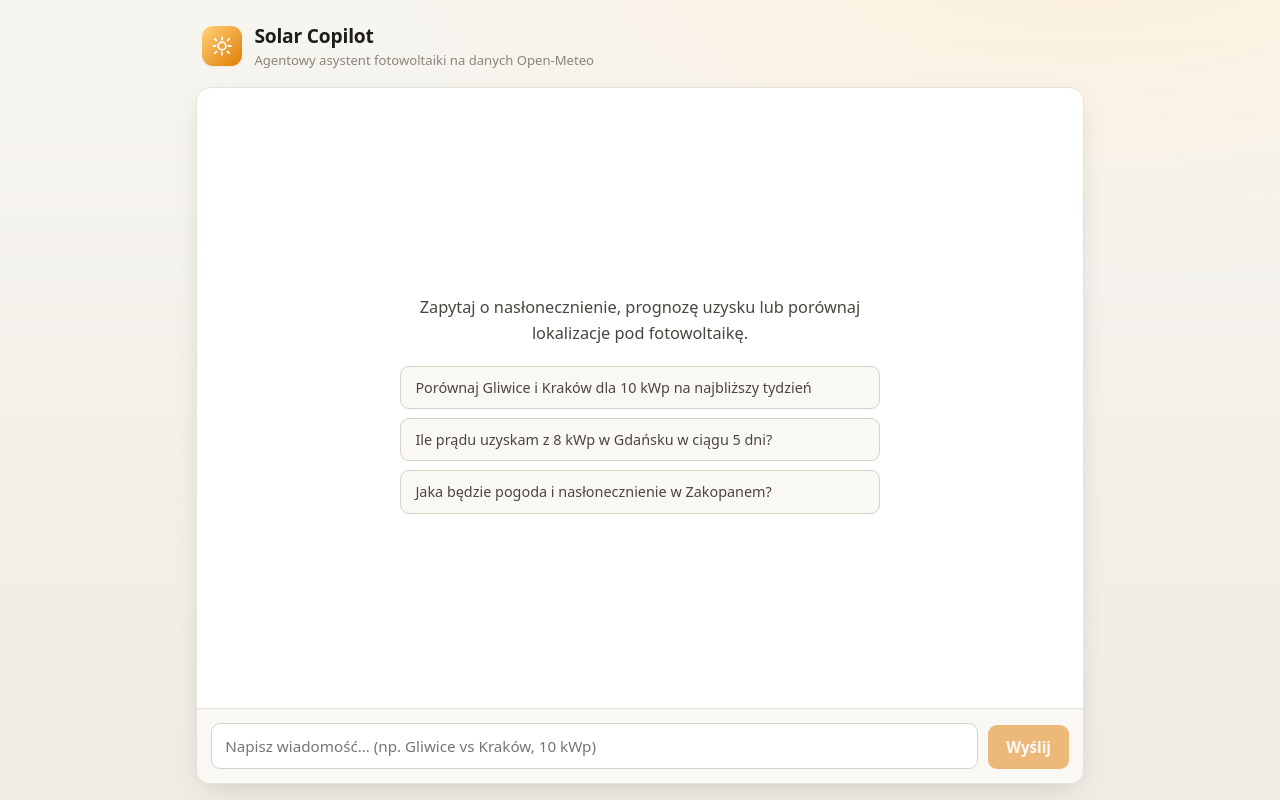
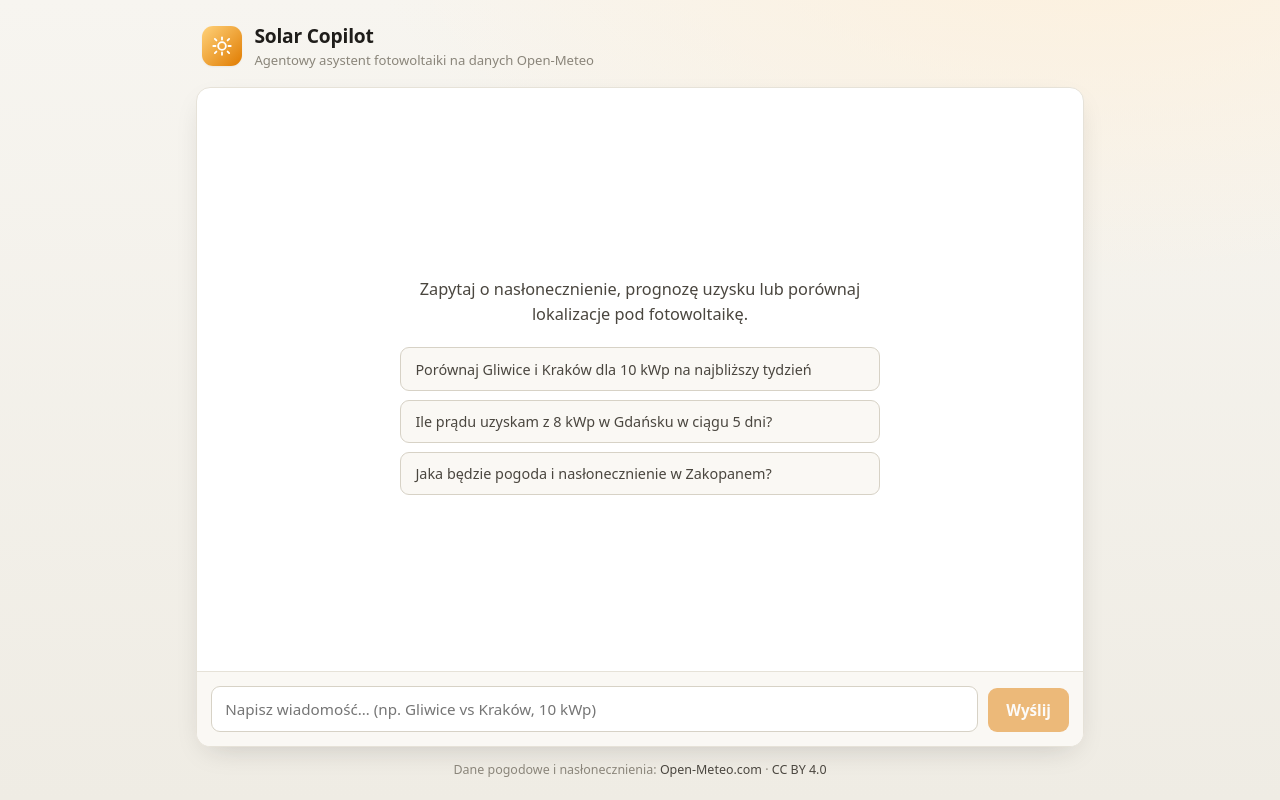
Before and after one commit to DolilDev/boldare-project, a Next.js app: page / in a window 1280 px wide. Built offline with nearby package versions, Linux system fonts and the light colour scheme.

Commit message:
feat(ui): atrybucja Open-Meteo i dopieszczenie wyglądu

```diff
--- a/app/globals.css
+++ b/app/globals.css
@@ -75,3 +75,24 @@ a:hover {
 button {
   font-family: inherit;
 }
+
+::selection {
+  background: var(--accent-ring);
+  color: var(--text);
+}
+
+:focus-visible {
+  outline: 2px solid var(--accent);
+  outline-offset: 2px;
+}
+
+@media (prefers-reduced-motion: reduce) {
+  *,
+  *::before,
+  *::after {
+    animation-duration: 0.001ms !important;
+    animation-iteration-count: 1 !important;
+    transition-duration: 0.001ms !important;
+    scroll-behavior: auto !important;
+  }
+}
--- a/app/page.module.css
+++ b/app/page.module.css
@@ -47,3 +47,14 @@
   font-size: 0.82rem;
   color: var(--muted);
 }
+
+.footer {
+  text-align: center;
+  padding: 0.85rem 0.5rem 0.4rem;
+  font-size: 0.78rem;
+  color: var(--muted);
+}
+
+.footer a {
+  color: var(--text-soft);
+}
--- a/app/page.tsx
+++ b/app/page.tsx
@@ -29,6 +29,21 @@ export default function Home() {
       </header>
 
       <Chat />
+
+      <footer className={styles.footer}>
+        Dane pogodowe i nasłonecznienia:{" "}
+        <a href="https://open-meteo.com/" target="_blank" rel="noopener noreferrer">
+          Open-Meteo.com
+        </a>{" "}
+        ·{" "}
+        <a
+          href="https://creativecommons.org/licenses/by/4.0/"
+          target="_blank"
+          rel="noopener noreferrer"
+        >
+          CC&nbsp;BY&nbsp;4.0
+        </a>
+      </footer>
     </div>
   );
 }
```
